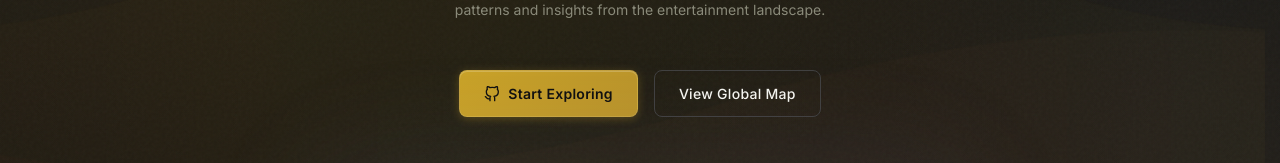
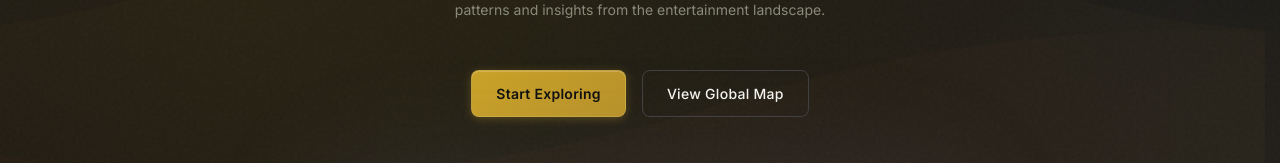
Before and after one commit to DakshK26/Streaming-Landscape-Explorer, a Next.js app: page / in a window 1280 px wide. Shown: the part 445-608 px from the top of the page. Built offline with nearby package versions, Linux system fonts and the light colour scheme; no server answers; the database is empty.

Commit message:
Favicon updated

```diff
--- a/src/app/layout.tsx
+++ b/src/app/layout.tsx
@@ -37,10 +37,9 @@
   description: "Explore how movies and shows vary by genre, country, language, and more. An interactive data visualization experience.",
   keywords: ["Netflix", "streaming", "movies", "TV shows", "data visualization", "analytics"],
   icons: {
-    icon: [
-      { url: '/favicon.svg', type: 'image/svg+xml' },
-      { url: '/favicon.ico', sizes: 'any' }
-    ],
+    icon: '/favicon.svg',
+    shortcut: '/favicon.svg',
+    apple: '/favicon.svg',
   },
 };
 
--- a/src/components/Dashboard.tsx
+++ b/src/components/Dashboard.tsx
@@ -103,11 +103,8 @@
                     <div className="flex items-center justify-center gap-4 mb-12">
                         <a
                             href="#timeline"
-                            className="btn-primary inline-flex items-center gap-2 group"
+                            className="btn-primary"
                         >
-                            <svg className="w-4 h-4" viewBox="0 0 24 24" fill="none" stroke="currentColor" strokeWidth="2">
-                                <path d="M9 19c-5 1.5-5-2.5-7-3m14 6v-3.87a3.37 3.37 0 0 0-.94-2.61c3.14-.35 6.44-1.54 6.44-7A5.44 5.44 0 0 0 20 4.77 5.07 5.07 0 0 0 19.91 1S18.73.65 16 2.48a13.38 13.38 0 0 0-7 0C6.27.65 5.09 1 5.09 1A5.07 5.07 0 0 0 5 4.77a5.44 5.44 0 0 0-1.5 3.78c0 5.42 3.3 6.61 6.44 7A3.37 3.37 0 0 0 9 18.13V22" strokeLinecap="round" strokeLinejoin="round"/>
-                            </svg>
                             <span>Start Exploring</span>
                         </a>
                         <a
```
Also changed, not shown: 1 other file (tests, documents, lock files or other folders).
